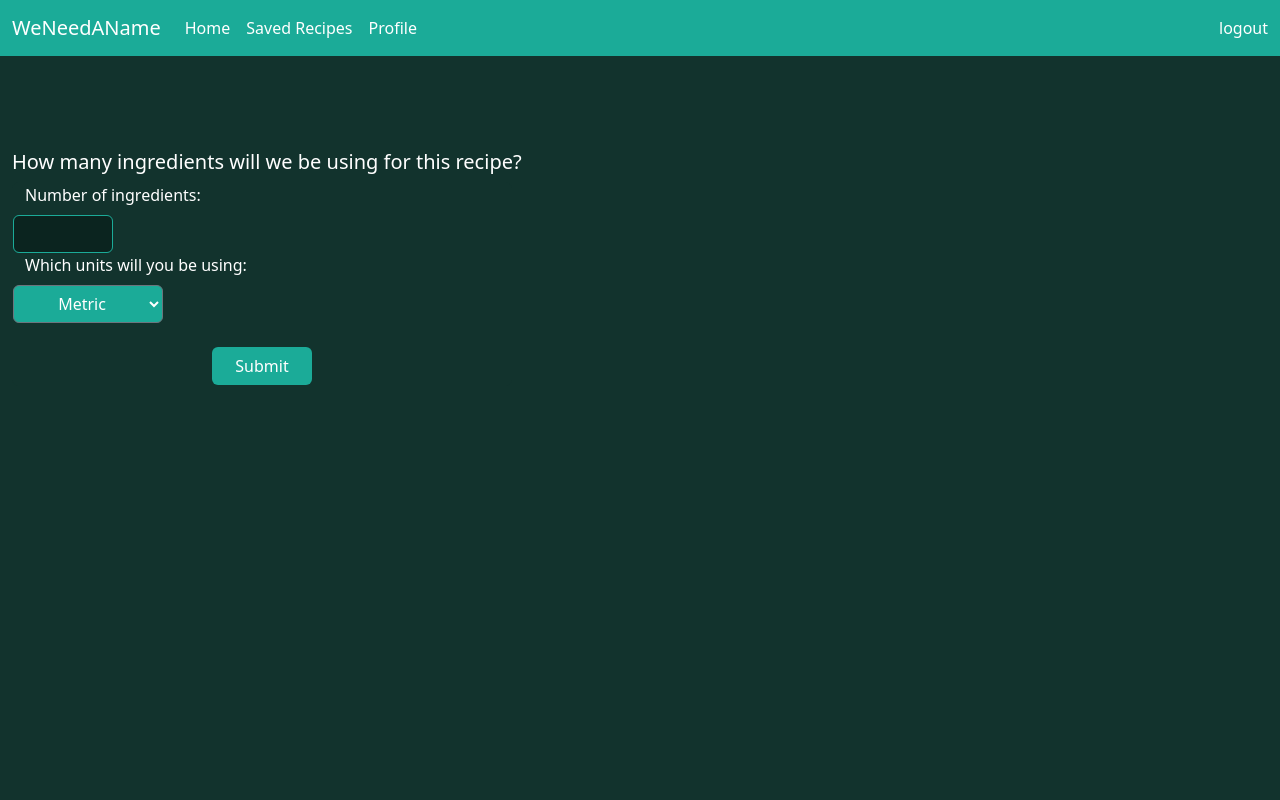
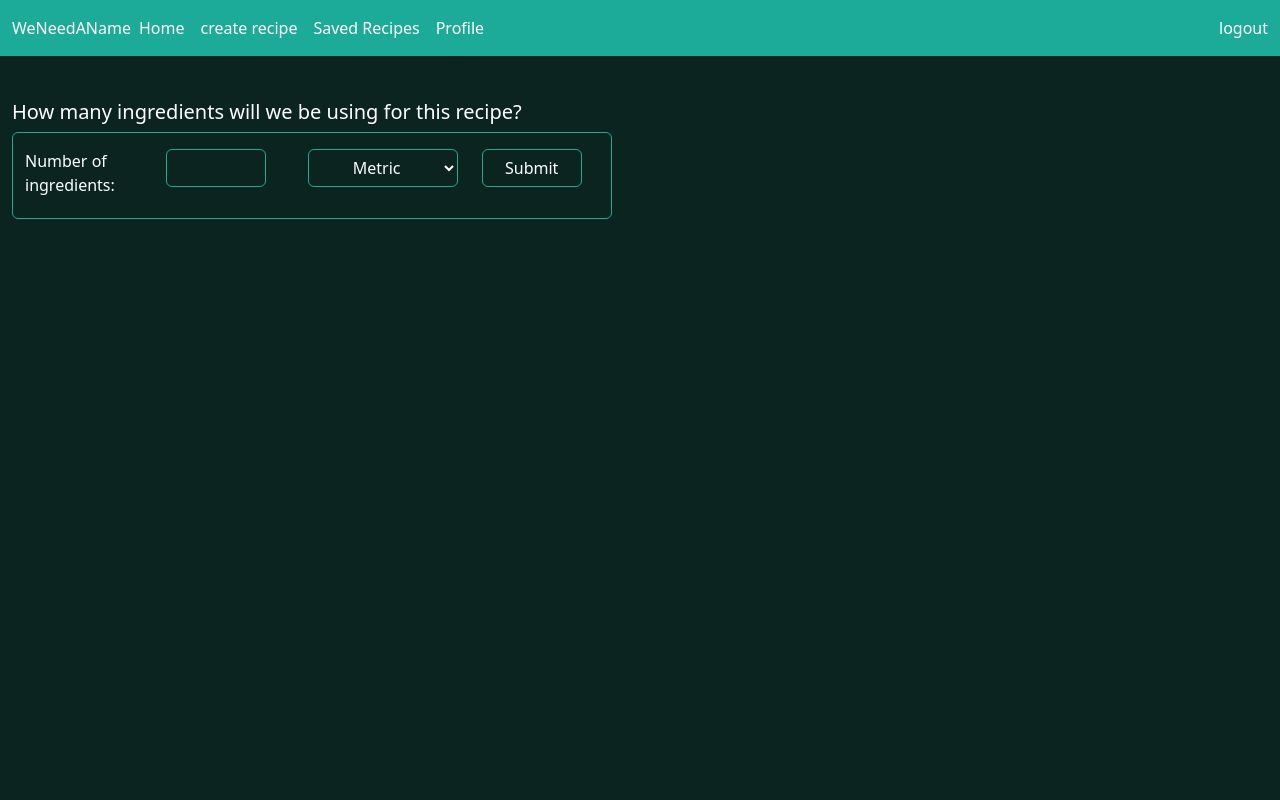
Before and after one commit to phil-keita/web-final-project, a Flask app: page /ingredients/ in a window 1280 px wide. Run offline with Flask 2, Linux system fonts and the light colour scheme; a user stored in the database is signed in; some libraries are stand-ins or nearby versions.

Commit message:
added more styling and picture feature for recipes

```diff
--- a/static/styles/style.css
+++ b/static/styles/style.css
@@ -16,6 +16,8 @@
     /* background-image: url("/static/styles/images/background-image.jpg"); */
     /* background: linear-gradient(45deg, var(--main-color), var(--darker-main-color)); */
     background-color: var(--darker-main-color);
+    width: 100%;
+    min-height: 100vh;
 }
 
 #form-container {
@@ -47,10 +49,21 @@
 
 #prepost-card{
     text-align: left;
-    background-color: var(--main-color);
+    background-color: var(--darker-main-color);
     color: white;
-    width: 500px;
-    border-color: var(--main-color);
+    width: 600px;
+    border-color: var(--accent-color);
+    padding-top: 1%;
+    padding-bottom: 1%;
+
+}
+#post-form{
+    text-align: left;
+    background-color: var(--darker-main-color);
+    color: white;
+    width:600px;
+    border-color: var(--darker-main-color);
+    padding-left: 5%;
 }
 
 #button {
@@ -92,7 +105,7 @@
 }
 
 #profile-pic {
-    width: 40px;
+    width: 50px;
     border-radius: 50%;
 }
 
@@ -111,7 +124,7 @@
 
 #carousel {
     width: 50rem;
-    height: 25rem;
+    height: 20rem;
     object-fit: cover;
 }
 
@@ -129,10 +142,27 @@
 }
 
 .dropdown-toggle{
-    background: var(--accent-color);
+    background: var(--darker-main-color);
+    border-color: var(--accent-color);
 }
 
 .dropdown-toggle:hover{
-    background: var(--darker-main-color);
+    background: var(--main-color);
     border-color: var(--accent-color);
 }
+
+.dropdown-toggle:focus{
+    background: var(--main-color);
+    border-color: var(--accent-color);
+}
+
+.dropdown-toggle:checked{
+    background: var(--main-color);
+    border-color: var(--accent-color);
+}
+
+hr{
+    height: 1px;
+    background-color: var(--accent-color);
+    border: none;
+}
--- a/templates/prepost.html
+++ b/templates/prepost.html
@@ -5,26 +5,35 @@
     <meta charset="UTF-8">
     <meta http-equiv="X-UA-Compatible" content="IE=edge">
     <meta name="viewport" content="width=device-width, initial-scale=1.0">
-    <link href="https://cdn.jsdelivr.net/npm/bootstrap@5.2.2/dist/css/bootstrap.min.css" rel="stylesheet" integrity="sha384-Zenh87qX5JnK2Jl0vWa8Ck2rdkQ2Bzep5IDxbcnCeuOxjzrPF/et3URy9Bv1WTRi" crossorigin="anonymous">
-    <script src="https://cdn.jsdelivr.net/npm/@popperjs/core@2.11.6/dist/umd/popper.min.js" integrity="sha384-oBqDVmMz9ATKxIep9tiCxS/Z9fNfEXiDAYTujMAeBAsjFuCZSmKbSSUnQlmh/jp3" crossorigin="anonymous"></script>
-    <script src="https://cdn.jsdelivr.net/npm/bootstrap@5.2.2/dist/js/bootstrap.min.js" integrity="sha384-IDwe1+LCz02ROU9k972gdyvl+AESN10+x7tBKgc9I5HFtuNz0wWnPclzo6p9vxnk" crossorigin="anonymous"></script>
+    <link href="https://cdn.jsdelivr.net/npm/bootstrap@5.2.2/dist/css/bootstrap.min.css" rel="stylesheet"
+        integrity="sha384-Zenh87qX5JnK2Jl0vWa8Ck2rdkQ2Bzep5IDxbcnCeuOxjzrPF/et3URy9Bv1WTRi" crossorigin="anonymous">
+    <script src="https://cdn.jsdelivr.net/npm/@popperjs/core@2.11.6/dist/umd/popper.min.js"
+        integrity="sha384-oBqDVmMz9ATKxIep9tiCxS/Z9fNfEXiDAYTujMAeBAsjFuCZSmKbSSUnQlmh/jp3"
+        crossorigin="anonymous"></script>
+    <script src="https://cdn.jsdelivr.net/npm/bootstrap@5.2.2/dist/js/bootstrap.min.js"
+        integrity="sha384-IDwe1+LCz02ROU9k972gdyvl+AESN10+x7tBKgc9I5HFtuNz0wWnPclzo6p9vxnk"
+        crossorigin="anonymous"></script>
     <link href="/static/styles/style.css" rel="stylesheet">
     <title>Document</title>
 </head>
 
 <body>
-    <div class="container-fluid" id="form-container" style="padding-top: 150px;">
-        <!-- Menu Bar -->
+    <div class="container-fluid" id="main-container" style="padding-top: 100px; height: 100vh;">
         <nav class="navbar fixed-top navbar-expand-lg" id="menu-bar">
             <div class="container-fluid">
-            <a class="navbar-brand" href="/">WeNeedAName</a>
-            <button class="navbar-toggler" type="button" data-bs-toggle="collapse" data-bs-target="#navbarSupportedContent" aria-controls="navbarSupportedContent" aria-expanded="false" aria-label="Toggle navigation">
+                WeNeedAName
+                <button class="navbar-toggler" type="button" data-bs-toggle="collapse"
+                    data-bs-target="#navbarSupportedContent" aria-controls="navbarSupportedContent"
+                    aria-expanded="false" aria-label="Toggle navigation">
                     <span class="navbar-toggler-icon"></span>
                 </button>
                 <div class="collapse navbar-collapse" id="navbarSupportedContent">
                     <ul class="navbar-nav me-auto mb-2 mb-lg-0">
                         <li class="nav-item">
                             <a class="nav-link" href="/">Home</a>
+                        </li>
+                        <li class="nav-item">
+                            <a class="nav-link" href="/ingredients/">create recipe</a>
                         </li>
                         <li class="nav-item">
                             <a class="nav-link" href="#">Saved Recipes</a>
@@ -46,20 +55,23 @@
             {% endfor %}
         </div>
 
-        <div class="card" id="prepost-card">
+        <div class="card pt-3" id="prepost-card">
             <form action="/ingredients/" method="post">
                 {{ form.hidden_tag() }}
                 <div class="container">
                     <div class="row">
+                        <div class="col">
                             {{ form.num_ingredients.label(class="form-label") }}
+                        </div>
+                        <div class="col">
                             {{ form.num_ingredients(class="form-control", id="input", style="width: 100px;") }}
                         </div>
-                    <div class="row">
-                        {{ form.units.label(class="form-label") }}
+                        <div class="col">
                             {{ form.units(class="btn btn-secondary dropdown-toggle", style="width: 150px;") }}
                         </div>
-                    <div class="row justify-content-md-center pt-4">
-                        {{ form.submit(class="btn", id="button", style="width: 100px;") }}
+                        <div class="col">
+                            {{ form.submit(class="btn", id="input", style="width: 100px;") }}
+                        </div>
                     </div>
                 </div>
             </form>
--- a/userform.py
+++ b/userform.py
@@ -1,6 +1,7 @@
 from flask_wtf import FlaskForm, Form
-from wtforms.fields import StringField, SubmitField, EmailField, SelectField, FieldList, FormField, IntegerField, FileField
+from wtforms.fields import StringField, SubmitField, EmailField, SelectField, FieldList, FormField, IntegerField, FileField, TextAreaField
 from wtforms.validators import InputRequired, Email, Length, EqualTo, NumberRange, Optional
+from flask_wtf.file import FileRequired, FileAllowed
 
 class Register_Form(FlaskForm):
     username = StringField("Username ", validators=[InputRequired()])
@@ -33,9 +34,10 @@ class IngrediantForm(Form):
 class Post_Form(FlaskForm):
     post_name = StringField("Title ", validators=[InputRequired()])
     ingredients = FieldList(FormField(IngrediantForm), min_entries=1, max_entries=30)
-    recipe = StringField("Enter Recipe Here ", validators=[InputRequired()])
+    recipe = TextAreaField("Enter Recipe Here ", validators=[InputRequired()])
     # im_units = SelectField('Units:', choices=('tsp', 'tbsp', 'floz', 'cup', 'gal', 'oz', 'lb', 'None'), validators=[Optional()])
-    # m_units = SelectField('Units:', choices=('ml', 'l', 'mg', 'g', 'kg', 'None'), validators=[Optional()])
+    m_units = SelectField('Units:', choices=('ml', 'l', 'mg', 'g', 'kg', 'None'), validators=[Optional()])
+    image = FileField(u'Image File', validators=[FileRequired(), FileAllowed(['jpg', 'png'], 'Images only!')])
     submit = SubmitField("Post")
     #TODO: ADD HERE IF NEEDED
 
```
Also changed, not shown: templates/homepage.html (+38 -23 lines), templates/post.html (+81 -52 lines). Lines whose indentation alone changed are shown as unchanged.
